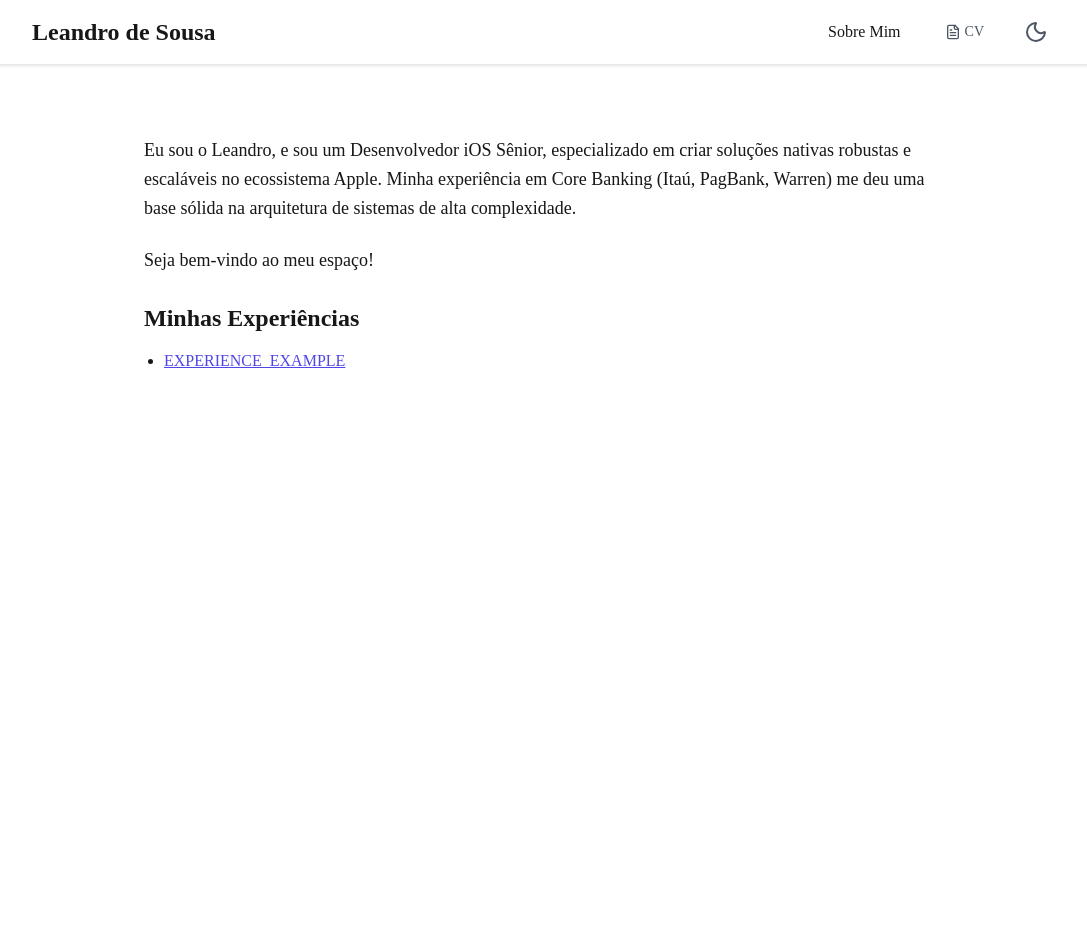
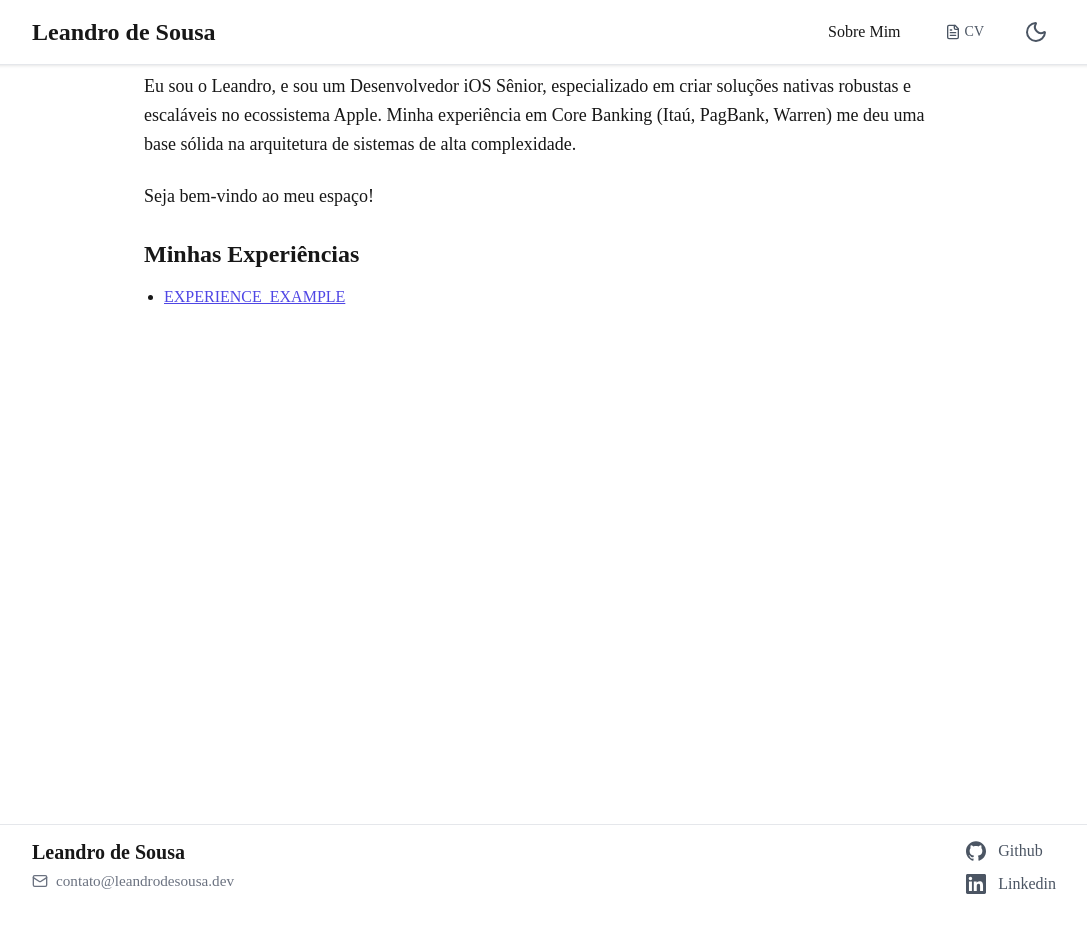
Before and after one commit to leandrodesousa-dev/my-portfolio, a Next.js app: page / in a window 1280 px wide. Shown: the whole page, without its empty margins (96-1183 px from the left). Before the commit the page ends 800 px from the top, so only its background shows below. Built offline with nearby package versions, Linux system fonts and the light colour scheme.

Commit message:
feat: Add Footer with social contact links
Implement a new Footer component containing contact buttons for Email, GitHub, and LinkedIn.

```diff
--- a/package.json
+++ b/package.json
@@ -17,6 +17,7 @@
     "next": "15.5.4",
     "react": "19.1.0",
     "react-dom": "19.1.0",
+    "react-icons": "^5.5.0",
     "remark": "^15.0.1",
     "remark-html": "^16.0.1"
   },
--- a/src/app/about/page.tsx
+++ b/src/app/about/page.tsx
@@ -1,6 +1,5 @@
 export default function AboutPage() {
     return (
-        <div id="main-content">
         <div style={{ padding: '40px', maxWidth: '800px', margin: '0 auto' }}>
             <h1>Sobre Leandro de Sousa</h1>
             <section className="profile-description">
@@ -29,6 +28,5 @@ export default function AboutPage() {
                 </p>
             </section>
         </div>
-        </div>
     );
 }
--- a/src/app/globals.css
+++ b/src/app/globals.css
@@ -39,6 +39,8 @@ body {
 
 #main-content {
     padding-top: 64px !important;
+    padding-bottom: 40px;
+    min-height: calc(100vh - 120px);
 }
 
 #main-content > :first-child {
--- a/src/app/layout.tsx
+++ b/src/app/layout.tsx
@@ -3,6 +3,7 @@ import { Geist, Geist_Mono } from "next/font/google";
 import { ThemeProvider } from "@/components/Theme/ThemeProvider";
 import { ThemeScript } from "@/components/Theme/ThemeScript";
 import HeaderClientWrapper from "@/components/Header/HeaderClientWrapper";
+import Footer from "@/components/Footer/Footer";
 import "./globals.css";
 
 const geistSans = Geist({
@@ -63,6 +64,7 @@ export default function RootLayout({
           <div id="main-content">
             {children}
           </div>
+          <Footer />
         </ThemeProvider>
       </body>
     </html>
--- a/src/app/page.tsx
+++ b/src/app/page.tsx
@@ -6,7 +6,6 @@ export default async function LandingPage() {
     const slugs = getSlugs();
 
     return (
-        <div id="main-content">
         <div className="landing-content-container">
             <section className="profile-description">
                 <p>
@@ -17,7 +16,7 @@ export default async function LandingPage() {
                     Seja bem-vindo ao meu espaço!
                 </p>
             </section>
-                <div style={{ marginTop: '30px' }}>
+            <div style={{ marginTop: '30px', marginBottom: '80px' }}>
                 <h2>Minhas Experiências</h2>
                 <ul style={{ listStyle: 'disc', paddingLeft: '20px' }}>
                     {slugs.map((slug) => (
@@ -36,6 +35,5 @@ export default async function LandingPage() {
                 </ul>
             </div>
         </div>
-        </div>
     );
 }
--- /dev/null
+++ b/src/components/Footer/Footer.module.css
@@ -0,0 +1,110 @@
+.footer {
+    padding-top: 2rem;
+    padding-bottom: 2rem;
+    min-height: auto;
+    width: 100%;
+    background-color: var(--background);
+    color: var(--foreground);
+    transition: background-color 0.3s, color 0.3s;
+}
+
+.separator {
+    width: 100%;
+    height: 1px;
+    background-color: #e5e7eb;
+    margin-bottom: 0rem;
+}
+
+.footer.dark .separator {
+    background-color: #374151;
+}
+
+.container {
+    max-width: 1024px;
+    margin: 0 auto;
+    padding: 1rem 1rem 0 1rem;
+    display: flex;
+    justify-content: space-between;
+    align-items: flex-start;
+    gap: 2em;
+}
+
+.info {
+    display: flex;
+    flex-direction: column;
+}
+
+.name {
+    font-size: 1.25rem;
+    font-weight: 600;
+    margin-top: 0;
+    margin-bottom: 0.5rem;
+    color: var(--foreground);
+}
+
+.email {
+    display: flex;
+    align-items: center;
+    text-decoration: none;
+    color: #6b7280;
+    font-size: 0.95rem;
+    transition: color 0.3s;
+}
+
+.footer.dark .email {
+    color: #9ca3af;
+}
+
+.email:hover {
+    color: var(--foreground);
+    text-decoration: underline;
+}
+
+.emailIcon {
+    margin-right: 0.5rem;
+}
+
+.socialList {
+    display: flex;
+    flex-direction: column;
+    gap: 0.8rem;
+    align-items: flex-start;
+}
+
+.socialLink {
+    display: flex;
+    align-items: center;
+    text-decoration: none;
+    color: #4b5563;
+    font-size: 1rem;
+    font-weight: 500;
+    transition: color 0.3s;
+}
+
+.footer.dark .socialLink {
+    color: #9ca3af;
+}
+
+.socialLink:hover {
+    color: #0077b5;
+}
+
+.socialIcon {
+    margin-right: 0.75rem;
+    width: 20px;
+    height: 20px;
+}
+
+@media (max-width: 768px) {
+    .container {
+        flex-direction: column;
+        align-items: center;
+        text-align: center;
+    }
+    .socialList, .info {
+        align-items: center;
+    }
+    .info {
+        margin-bottom: 2rem;
+    }
+}
--- /dev/null
+++ b/src/components/Footer/Footer.tsx
@@ -0,0 +1,65 @@
+"use client";
+
+import { Mail } from 'lucide-react';
+import { SiLinkedin, SiGithub } from 'react-icons/si';
+import { useTheme } from '../Theme/ThemeProvider';
+import React from 'react';
+import styles from './Footer.module.css';
+
+const myName = "Leandro de Sousa";
+const myEmail = "contato@leandrodesousa.dev";
+
+const contacts = [
+    {
+        name: "Github",
+        url: "https://github.com/leandrodesousa-dev",
+        icon: SiGithub,
+    },
+    {
+        name: "Linkedin",
+        url: "https://www.linkedin.com/in/leandrodesousadesenvolvedorios/",
+        icon: SiLinkedin,
+    },
+];
+
+const Footer = () => {
+    const { theme } = useTheme();
+
+    return (
+        <footer className={`${styles.footer} ${theme === 'dark' ? styles.dark : ''}`}>
+            <div className={styles.separator}></div>
+            <div className={styles.container}>
+                <div className={styles.info}>
+                    <p className={styles.name}>{myName}</p>
+                    <a
+                        href={`mailto:${myEmail}`}
+                        className={styles.email}
+                    >
+                        <Mail size={16} className={styles.emailIcon} />
+                        {myEmail}
+                    </a>
+                </div>
+                <div className={styles.socialList}>
+                    {contacts.map((contact, index) => {
+                        const Icon = contact.icon;
+                        return (
+                            <a
+                                key={index}
+                                href={contact.url}
+                                target="_blank"
+                                rel="noopener noreferrer"
+                                className={styles.socialLink}
+                                aria-label={`Link para ${contact.name}`}
+                            >
+                                <Icon size={20} className={styles.socialIcon} />
+                                <span className={styles.socialName}>{contact.name}</span>
+                            </a>
+                        );
+                    })}
+                </div>
+            </div>
+        </footer>
+    );
+};
+
+export default Footer;
```
Also changed, not shown: 1 other file (tests, documents, lock files or other folders). Lines whose indentation alone changed are shown as unchanged.
